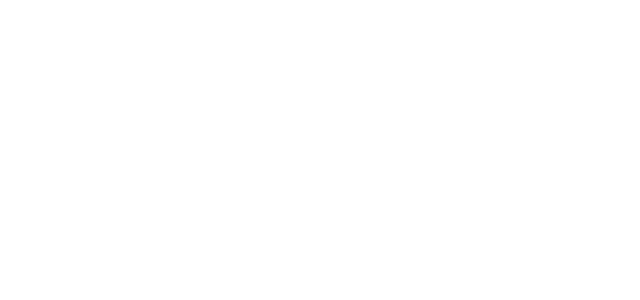
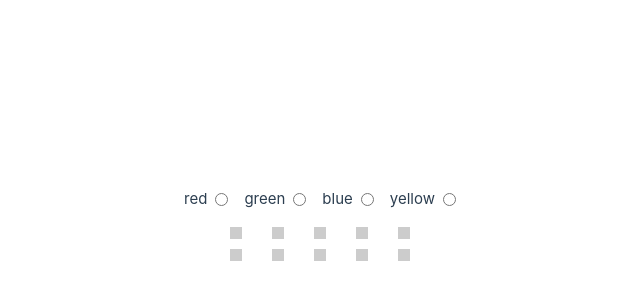
Before and after one commit to viet34tqc/vue-coding-exercises, a Vue app: page / in a window 1280 px wide. Shown: the part 176-476 px from the top of the page, without its empty margins (320-960 px from the left). Built offline with nearby package versions, Linux system fonts and the light colour scheme.

Commit message:
Color picker

```diff
--- a/src/App.vue
+++ b/src/App.vue
@@ -1,6 +1,6 @@
 <script setup lang="ts">
-import LovelyDots from './components/LovelyDots/LovelyDots.vue'
+import ColorPicker from './components/ColorPicker/ColorPicker.vue'
 </script>
 <template>
-  <LovelyDots />
+  <ColorPicker />
 </template>
--- /dev/null
+++ b/src/components/ColorPicker/ColorDrawer.vue
@@ -0,0 +1,20 @@
+<script setup lang="ts">
+import ColorDrawerSquare from './ColorDrawerSquare.vue'
+
+const array = Array(10).fill(0)
+</script>
+<template>
+  <div class="wrapper">
+    <ColorDrawerSquare v-for="(_, i) in array" :key="i" />
+  </div>
+</template>
+
+<style scoped>
+.wrapper {
+  display: grid;
+  gap: 10px;
+  width: 200px;
+  justify-items: center;
+  grid-template-columns: repeat(5, 1fr);
+}
+</style>
--- /dev/null
+++ b/src/components/ColorPicker/ColorDrawerSquare.vue
@@ -0,0 +1,12 @@
+<script setup lang="ts">
+import { inject, ref } from 'vue'
+import type { TColorPickerContext } from './types'
+
+const { currentColor } = inject('colorPickerContext') as TColorPickerContext
+const bg = ref('#ccc')
+</script>
+<template>
+  <div class="w-3 h-3" :style="{ backgroundColor: bg }" @click="bg = currentColor"></div>
+</template>
+
+<style scoped></style>
--- /dev/null
+++ b/src/components/ColorPicker/ColorPicker.vue
@@ -0,0 +1,17 @@
+<script setup lang="ts">
+import { provide, ref } from 'vue'
+import ColorDrawer from './ColorDrawer.vue'
+import ColorPickerTable from './ColorPickerTable.vue'
+import type { TColorPickerContext } from './types'
+
+const currentColor = ref('')
+provide<TColorPickerContext>('colorPickerContext', { currentColor })
+</script>
+<template>
+  <div class="flex flex-col gap-4 items-center">
+    <ColorPickerTable />
+    <ColorDrawer />
+  </div>
+</template>
+
+<style scoped></style>
--- /dev/null
+++ b/src/components/ColorPicker/ColorPickerTable.vue
@@ -0,0 +1,17 @@
+<script setup lang="ts">
+import { inject } from 'vue'
+import type { TColorPickerContext } from './types'
+
+const colors = ['red', 'green', 'blue', 'yellow']
+const { currentColor } = inject('colorPickerContext') as TColorPickerContext
+</script>
+<template>
+  <div class="flex gap-4">
+    <div v-for="c in colors" :key="c" class="flex items-center gap-2">
+      <label :for="c">{{ c }}</label>
+      <input :id="c" type="radio" :value="c" v-model="currentColor" name="color" />
+    </div>
+  </div>
+</template>
+
+<style scoped></style>
--- /dev/null
+++ b/src/components/ColorPicker/types.ts
@@ -0,0 +1,5 @@
+import type { Ref } from 'vue'
+
+export type TColorPickerContext = {
+  currentColor: Ref<string>
+}
```
